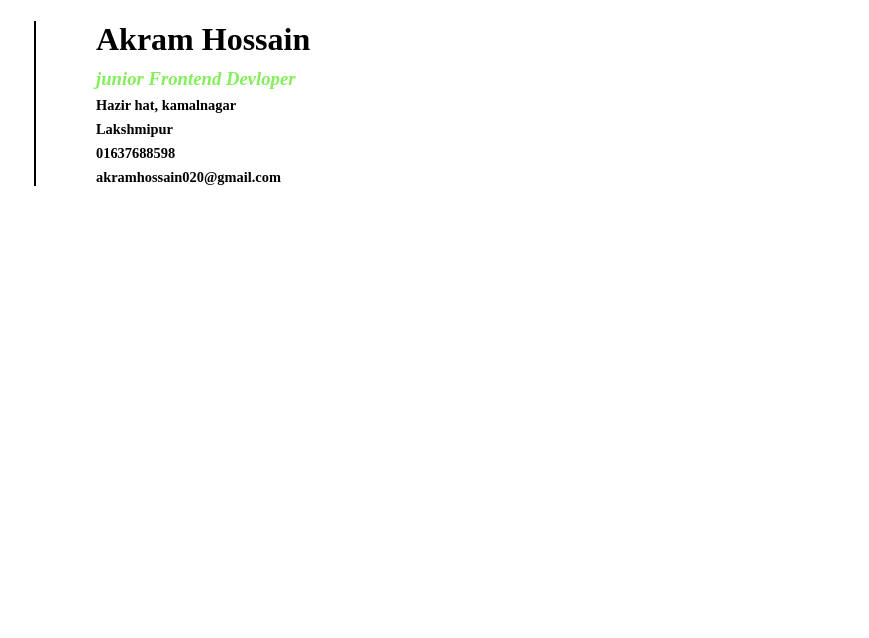
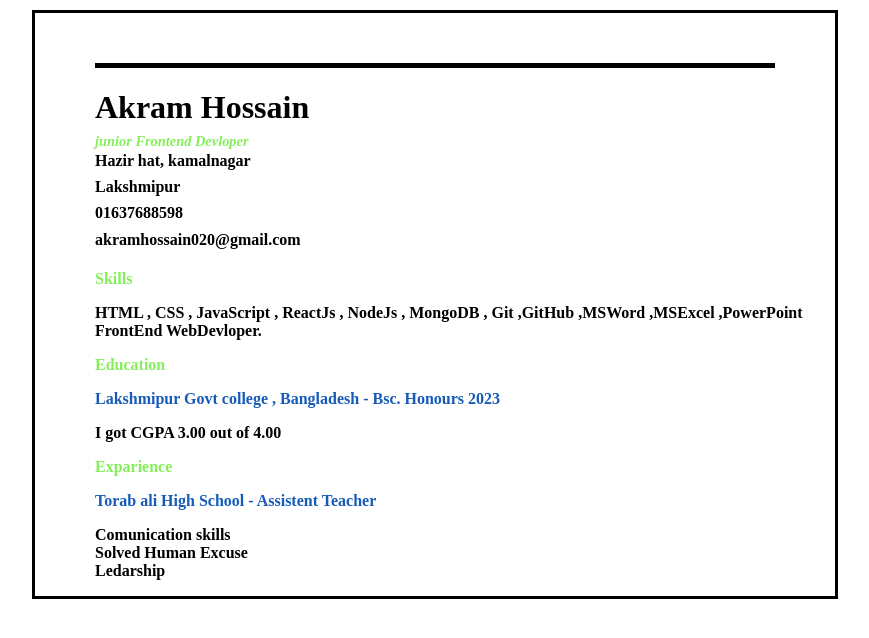
Before and after one commit to Akram-hossain12/akramCVproject, a plain HTML site: page index.html in a window 1280 px wide. Shown: the whole page, without its empty margins (205-1074 px from the left). Drawn offline with Linux system fonts and the light colour scheme.

Commit message:
exparendce

```diff
--- a/index.html
+++ b/index.html
@@ -15,5 +15,24 @@
         <h4>01637688598</h4>
         <h4>akramhossain020@gmail.com</h4>
     </header>
+    <div class="skills">
+        <h3 class="skillHead">Skills</h3>
+        <p>HTML , CSS , JavaScript , ReactJs , NodeJs , MongoDB , Git ,GitHub ,MSWord ,MSExcel ,PowerPoint
+            FrontEnd WebDevloper.
+        </p>
+    </div>
+    <div class="education">
+           <h3>Education</h3>
+           <p class="schoolname">Lakshmipur Govt college , Bangladesh - Bsc. Honours 2023
+           </p>
+        <p>I got CGPA 3.00 out of 4.00</p>
+    </div>
+    <div class="exparience">
+        <h3>Exparience</h3>
+        <p class="workplace">Torab ali High School - Assistent Teacher</p>
+        <p>Comunication skills <br>
+             Solved Human Excuse <br>
+            Ledarship</p>
+    </div>
 </body>
 </html>
--- a/style.css
+++ b/style.css
@@ -1,23 +1,65 @@
 body{
-    border-left: 2px solid black;
+    border: 3px solid black;
     width: 800px;
     margin: auto;
-    margin-top: 12px;
+    margin-top: 10px;
 }
 header{
    margin-left: 60px;
+   border-top : 5px solid black;
+   margin-top: 50px;
+   margin-right: 60px;
 }
 header h3{
-    margin-top: -12px;
+    margin-top: -15px;
+    margin-bottom: 15px;
     font-style: italic;
+    font-size: 0.9em;
 
 }
 header h4{
-    margin-top: -12px;
+    margin-top: -13px;
     font-style: initial;
-    font-size: 0.9em;
+    font-size: 1.0em;
 }
 .work{
     color: rgb(133, 239, 91);
 
 }
+.skills{
+    margin-left: 60px;
+}
+.skillHead{
+
+    color: rgb(133, 239, 91);
+    font-size: 1.0em;
+}
+.skills p{
+    font-weight: bold;
+}
+.education{
+    margin-left: 60px;
+}
+.education h3{
+    color: rgb(133, 239, 91);
+    font-size: 1.0em;
+}
+.education .schoolname{
+    color: rgb(23, 91, 185);
+}
+.education p{
+    font-weight: bold;
+}
+.exparience{
+    margin-left: 60px;
+}
+.exparience h3{
+    color: rgb(133, 239, 91);
+    font-size: 1.0em;
+}
+.workplace{
+    color: rgb(23, 91, 185);
+}
+.exparience p{
+    font-weight: bold;
+}
```
